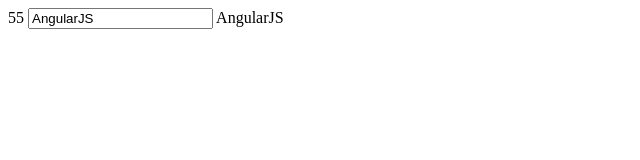
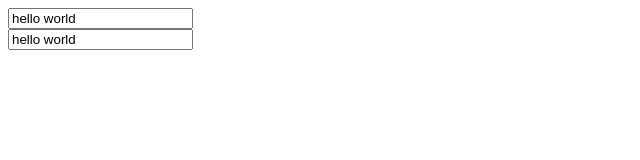
Before and after one commit to 777AMR/angularjs, a plain HTML site: page source/index.html in a window 1280 px wide. Shown: the whole page, without its empty margins (0-640 px from the left). Drawn offline with nearby package versions, Linux system fonts and the light colour scheme.

Commit message:
3. Обмен данными между контроллерами

```diff
--- a/source/index.html
+++ b/source/index.html
@@ -7,10 +7,11 @@
 </head>
 
 <body>
-    <div ng-controller='myCtrl'>
-        {{hello}}
-        <input type="text" ng-model='myBook'>
-        {{myBook}}
+    <div ng-controller='firstCtrl'>
+        <input type="text" ng-model='myFactory.hello'>
+    </div>
+    <div ng-controller='secondCtrl'>
+        <input type="text" ng-model='myFactory.hello'>
     </div>
     <script src="https://ajax.googleapis.com/ajax/libs/angularjs/1.3.5/angular.min.js"></script>
     <script type="text/javascript" src="main.js"></script>
--- a/source/main.js
+++ b/source/main.js
@@ -1,4 +1,19 @@
-angular.module('app', []).controller('myCtrl', function ($scope) {
-    $scope.hello = 55;
-    $scope.myBook = 'AngularJS';
+var app = angular.module('app', []);
+
+app.controller('firstCtrl', function ($scope, myFactory) {
+    console.log('firstCtrl');
+    $scope.myFactory = myFactory;
+    $scope.hello = 'hello world';
+})
+
+app.controller('secondCtrl', function ($scope, myFactory) {
+    console.log('secondCtrl');
+    $scope.myFactory = myFactory;
+    $scope.hello = 'hello world';
+})
+
+app.factory('myFactory', function () {
+    return {
+        hello: 'hello world'
+    };
 });
```
